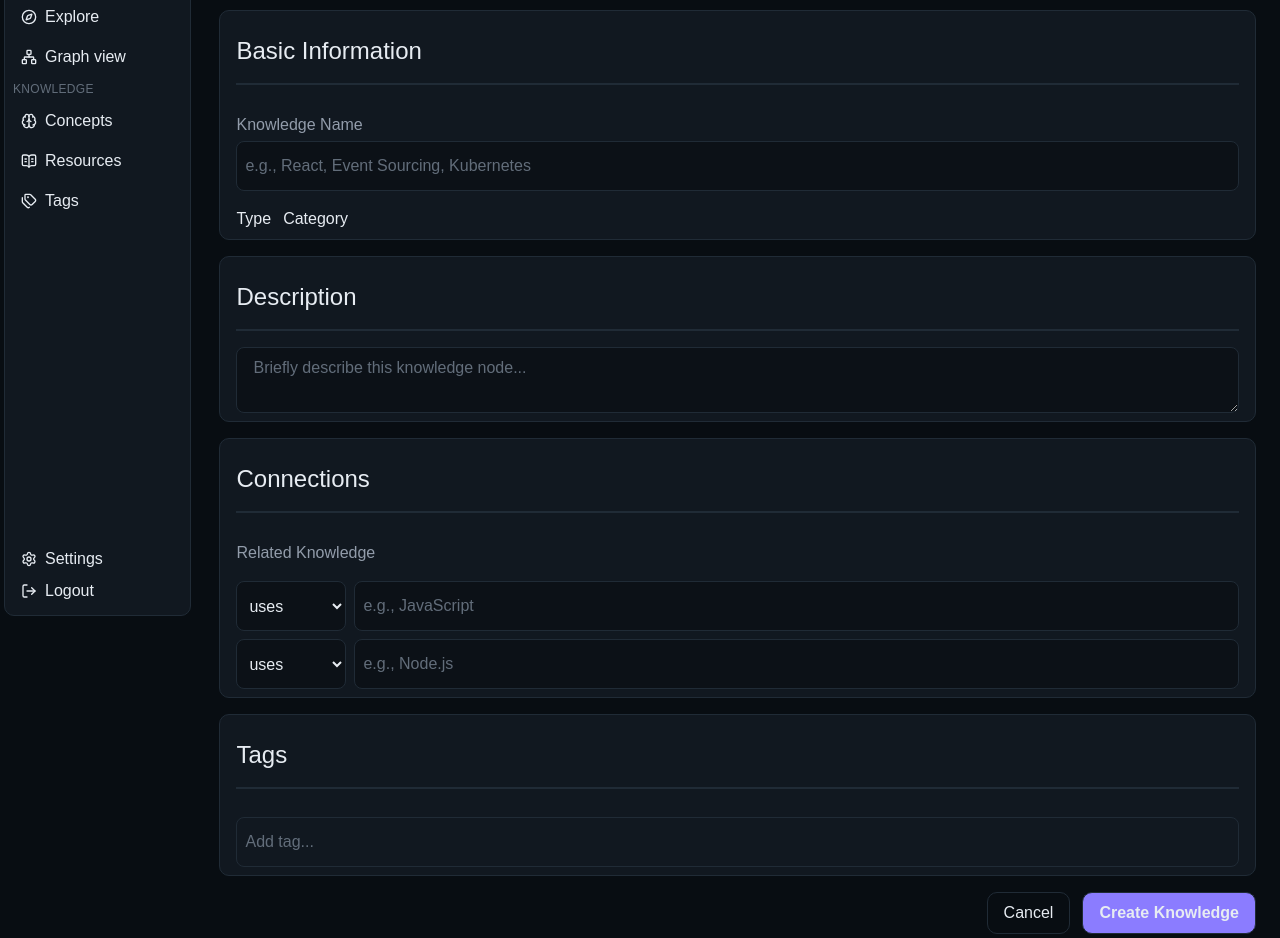
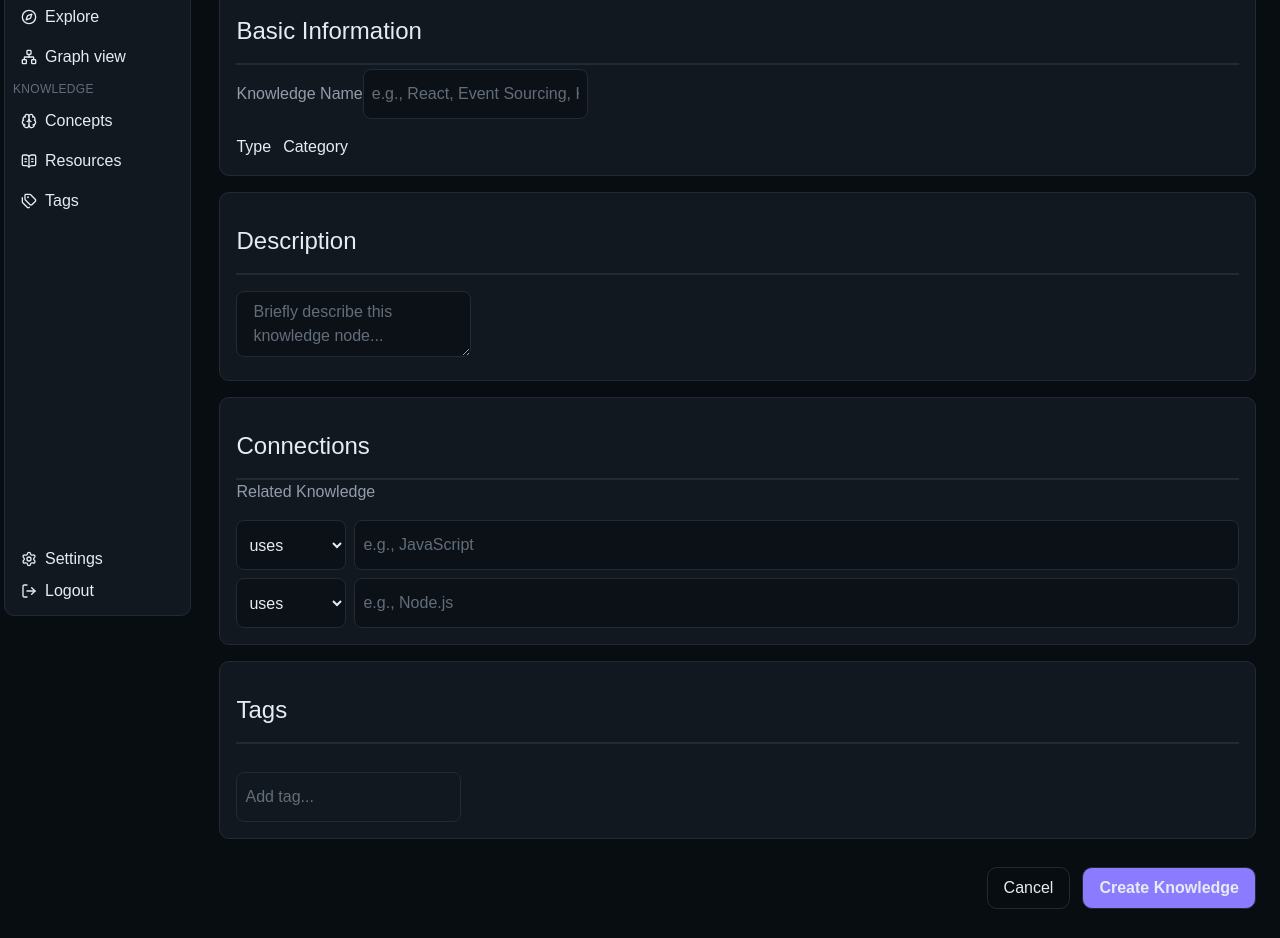
Before and after one commit to sabin-vv/tech-graph, a Next.js app: page /knowledge/new in a window 1280 px wide. Shown: the part 180-1118 px from the top of the page. After the commit the page ends 1089 px from the top, so only its background shows below. Built offline with nearby package versions, Linux system fonts and the light colour scheme.

Commit message:
Extract KnowledgeForm component and update page to use it

```diff
--- /dev/null
+++ b/src/app/features/knowledge/components/KnowledgeForm.tsx
@@ -0,0 +1,74 @@
+const KnowledgeForm = () => {
+  return (
+    <form className="space-y-4">
+      <div className="border-border bg-surface rounded-lg border p-4">
+        <div>
+          <h1 className="border-border border-b-2 py-4 text-2xl">Basic Information</h1>
+        </div>
+        <span className="text-text-secondary mt-7">Knowledge Name</span>
+        <input
+          className="border-border bg-background-secondary mt-1 rounded-md border px-2 py-3"
+          type="text"
+          placeholder="e.g., React, Event Sourcing, Kubernetes"
+        />
+        <div className="mt-4 flex gap-3">
+          <span>Type</span>
+          <span>Category</span>
+        </div>
+      </div>
+      <div className="border-border bg-surface rounded-lg border p-4">
+        <h1 className="border-border border-b-2 py-4 text-2xl">Description</h1>
+        <textarea
+          className="border-border bg-background-secondary mt-4 rounded-md border px-4 py-2"
+          placeholder="Briefly describe this knowledge node..."
+        ></textarea>
+      </div>
+      <div className="border-border bg-surface rounded-lg border p-4">
+        <h1 className="border-border border-b-2 py-4 text-2xl">Connections</h1>
+        <span className="text-text-secondary mt-7">Related Knowledge</span>
+        <div className="mt-4 space-y-2">
+          <div className="flex gap-2">
+            <select className="border-border bg-background-secondary rounded-md border px-2 py-3">
+              <option value="uses">uses</option>
+              <option value="related_to">related_to</option>
+            </select>
+            <input
+              className="border-border bg-background-secondary flex-1 rounded-md border px-2 py-3"
+              type="text"
+              placeholder="e.g., JavaScript"
+            />
+          </div>
+          <div className="flex gap-2">
+            <select className="border-border bg-background-secondary rounded-md border px-2 py-3">
+              <option value="uses">uses</option>
+              <option value="related_to">related_to</option>
+            </select>
+            <input
+              className="border-border bg-background-secondary flex-1 rounded-md border px-2 py-3"
+              type="text"
+              placeholder="e.g., Node.js"
+            />
+          </div>
+        </div>
+      </div>
+      <div className="border-border bg-surface rounded-lg border p-4">
+        <h1 className="border-border border-b-2 py-4 text-2xl">Tags</h1>
+        <input
+          className="border-border mt-7 rounded-md border px-2 py-3"
+          type="text"
+          placeholder="Add tag..."
+        />
+      </div>
+      <div className="mt-7 flex flex-row-reverse gap-3">
+        <button className="border-border bg-primary hover:bg-primary-hover flex items-center justify-center rounded-lg border px-4 py-2 font-semibold hover:cursor-pointer">
+          Create Knowledge
+        </button>
+        <button className="border-border hover:bg-surface-hover rounded-lg border px-4 py-2 hover:cursor-pointer">
+          Cancel
+        </button>
+      </div>
+    </form>
+  );
+};
+
+export default KnowledgeForm;
--- a/src/app/knowledge/new/page.tsx
+++ b/src/app/knowledge/new/page.tsx
@@ -1,4 +1,5 @@
 import DashboardLayout from "@/components/layout/DashboardLayout"
+import KnowledgeForm from "@/app/features/knowledge/components/KnowledgeForm"
 
 const NewKnowledge = () => {
   return (
@@ -11,82 +12,7 @@ const NewKnowledge = () => {
             knowledge graph.
           </h4>
         </div>
-        <form className="mt-7 mb-1 space-y-4" action="">
-          <div className="border-border bg-surface flex flex-col rounded-lg border px-4 py-2">
-            <div>
-              <h1 className="border-border border-b-2 py-4 text-2xl">
-                Basic Information
-              </h1>
-            </div>
-            <span className="text-text-secondary mt-7">Knowledge Name</span>
-            <input
-              className="border-border bg-background-secondary mt-1 rounded-md border px-2 py-3"
-              type="text"
-              placeholder="e.g., React, Event Sourcing, Kubernetes"
-            />
-            <div className="mt-4 flex gap-3">
-              <span>Type</span>
-              <span>Category</span>
-            </div>
-          </div>
-          <div className="border-border bg-surface flex flex-col rounded-lg border px-4 py-2">
-            <h1 className="border-border border-b-2 py-4 text-2xl">
-              Description
-            </h1>
-            <textarea
-              className="border-border bg-background-secondary mt-4 rounded-md border px-4 py-2"
-              name=""
-              id=""
-              placeholder="Briefly describe this knowledge node..."
-            ></textarea>
-          </div>
-          <div className="border-border bg-surface flex flex-col rounded-lg border px-4 py-2">
-            <h1 className="border-border border-b-2 py-4 text-2xl">
-              Connections
-            </h1>
-            <span className="text-text-secondary mt-7">Related Knowledge</span>
-            <div className="mt-4 space-y-2">
-              <div className="flex gap-2">
-                <select className="border-border bg-background-secondary rounded-md border px-2 py-3">
-                  <option value="uses">uses</option>
-                  <option value="related_to">related_to</option>
-                </select>
-                <input
-                  className="border-border bg-background-secondary flex-1 rounded-md border px-2 py-3"
-                  type="text"
-                  placeholder="e.g., JavaScript"
-                />
-              </div>
-              <div className="flex gap-2">
-                <select className="border-border bg-background-secondary rounded-md border px-2 py-3">
-                  <option value="uses">uses</option>
-                  <option value="related_to">related_to</option>
-                </select>
-                <input
-                  className="border-border bg-background-secondary flex-1 rounded-md border px-2 py-3"
-                  type="text"
-                  placeholder="e.g., Node.js"
-                />
-              </div>
-            </div>
-          </div>
-          <div className="border-border bg-surface flex flex-col rounded-lg border px-4 py-2">
-            <h1 className="border-border border-b-2 py-4 text-2xl">Tags</h1>
-            <input
-              className="border-border mt-7 rounded-md border px-2 py-3"
-              type="text"
-              placeholder="Add tag..."
-            />
-          </div>
-          <div className="flex flex-row-reverse gap-3">
-            <button className="border-border bg-primary hover:bg-primary-hover flex items-center justify-center rounded-lg border px-4 py-2 font-semibold hover:cursor-pointer">
-              Create Knowledge
-            </button>
-            <button className="border-border hover:bg-surface-hover rounded-lg border px-4 py-2 hover:cursor-pointer">
-              Cancel
-            </button>
-          </div>
-        </form>
+        <KnowledgeForm />
       </div>
     </DashboardLayout>
   )
```
